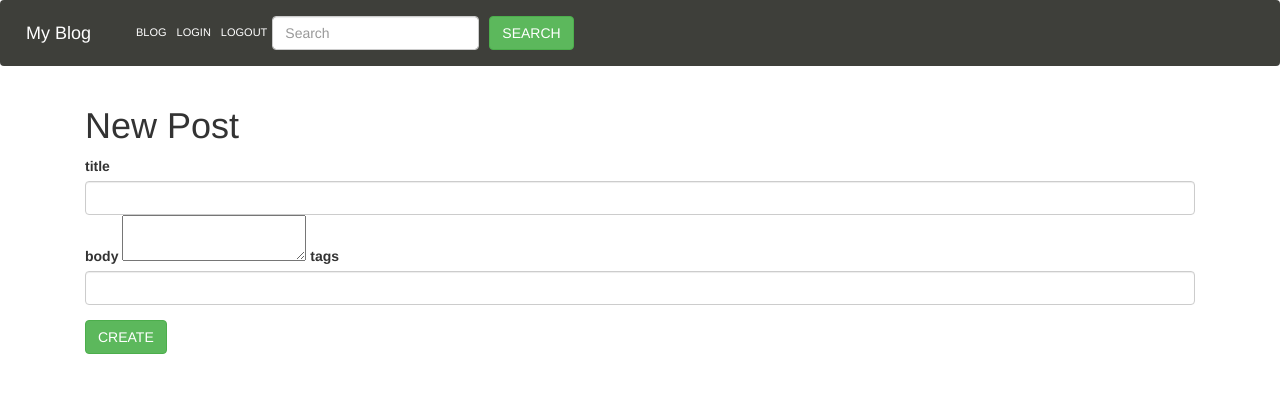
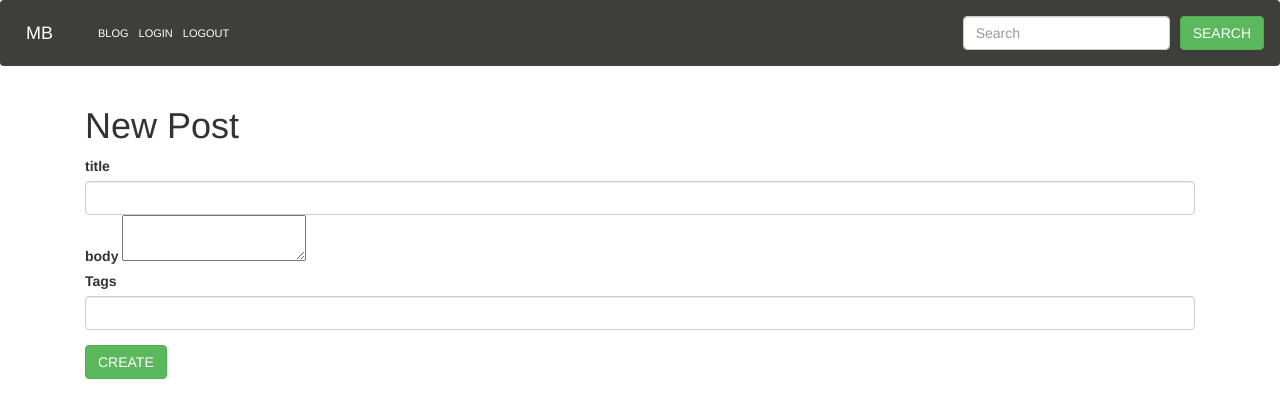
Before and after one commit to OlegSaw/my_blog, a Flask app: template posts/templates/posts/create_post.html in a window 1280 px wide. Shown: the top 418 px of the page. Run offline with Flask 2, Linux system fonts and the light colour scheme; the template is opened without the code that fills it: values that come from a table or form of the project are taken from there, others are empty; parts of the project's set-up code (start-up, migrations or seed data) failed here and were passed over; some libraries are stand-ins or nearby versions.

Commit message:
add big text editor in create and update post dont work null tags in post

```diff
--- a/posts/forms.py
+++ b/posts/forms.py
@@ -2,6 +2,4 @@ from wtforms import Form, StringField, TextAreaField
 
 
 class PostForm(Form):
-    title = StringField('Title')
-    body = TextAreaField('Body')
     tags = StringField('Tags')
--- a/posts/templates/posts/create_post.html
+++ b/posts/templates/posts/create_post.html
@@ -19,22 +19,23 @@
               <input type="text" name="title" class="form-control form-control-lg" >
                           <label for = "body"> body</label>
               <textarea name="body" id="summernote"></textarea>
-                <label for = "tags"> tags</label>
-              <input type="StringField" name="tags" class="form-control form-control-lg">
+
+                    {% for field in form %}
+
+      <div class="form-group" >
+
+      {{ field.label(class='control-label') }}
+
+      {{ field(class='form-control') }}
+      </div>
+
+  {% endfor %}
+{#              <input type="text" name="tags" class="form-control form-control-lg">#}
               </div>
     <input type="submit" value="Create" class="btn btn-success" />
    </div>
-{##}
-{#  {% for field in form %}#}
-{##}
-{#      <div class="form-group" >#}
-{##}
-{#      {{ field.label(class='control-label') }}#}
-{##}
-{#      {{ field(class='form-control') }}#}
-{#      </div>#}
-{##}
-{#  {% endfor %}#}
+
+
 
 {#  <button type="submit" class="btn btn-success">Create</button>#}
 
--- a/posts/templates/posts/tag_detail.html
+++ b/posts/templates/posts/tag_detail.html
@@ -12,7 +12,7 @@
 
     {% for post in posts %}
         <div class="post">
-        <a href="{{ url_for('posts.post_detail', slug=post.slug) }}"> {{ post.title }} </a>
+            <a href="{{ url_for('posts.post_detail', slug=post.slug) }}"> <span class="badge-pill badge-danger" style="text-decoration: none">{{ post.title }}</span> </a>
         </div>
 
     {% endfor %}
--- a/templates/base.html
+++ b/templates/base.html
@@ -18,7 +18,7 @@
     $(document).ready(function() {
 
         $('#summernote').summernote({
-            height: 400
+                     height: 400, placeholder: 'write here...'
 
         });
     });
@@ -39,6 +39,11 @@
 {
     font-size: 50px;
 }
+
+.textfull
+{
+overflow-x:hidden;
+}
 </style>
 
 <title>
@@ -52,8 +57,9 @@
 </head>
 
 <body>
+
 <nav class="navbar navbar-expand-lg navbar-dark bg-primary">
-  <a class="navbar-brand" href="{{ url_for('index') }}">My Blog</a>
+  <a class="navbar-brand" href="{{ url_for('index') }}">MB</a>
   <button class="navbar-toggler" type="button" data-toggle="collapse" data-target="#navbarSupportedContent" aria-controls="navbarSupportedContent" aria-expanded="false" aria-label="Toggle navigation">
     <span class="navbar-toggler-icon"></span>
   </button>
@@ -88,12 +94,11 @@
     </ul>
 
     </ul>
-
-    <form class="form-inline" method = "GET">
+  </div>
+<form class="form-inline" method = "GET">
       <input class="form-control mr-sm-3" type="search" placeholder="Search" aria-label="Search" name="q" value="{{ request.args.get('q', '') }}" >
       <button class="btn btn-success my-3 mr-sm-2" type="submit" formaction={{url_for('posts.index')}}>Search</button>
     </form>
-  </div>
 </nav>
 <div class = "container">
         <h1>
@@ -106,9 +111,7 @@
 
             {% endblock %}
 	    </p>
-{#            {% block comment %}#}
-{##}
-{#            {% endblock %}#}
+
 </div>
 
 </body>
```
Also changed, not shown: posts/blueprint.py (+20 -17 lines), posts/templates/posts/index.html (+7 -3 lines), posts/templates/posts/post_detail.html (+4 -4 lines).
